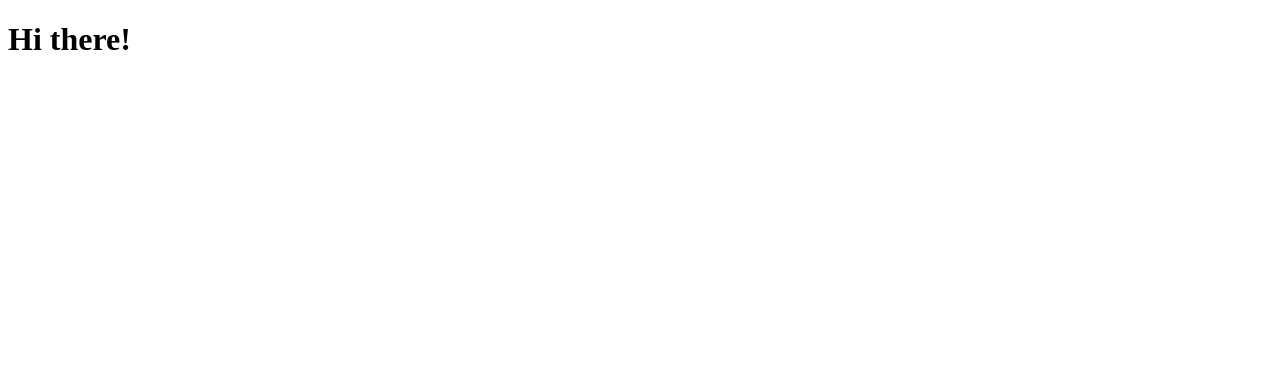
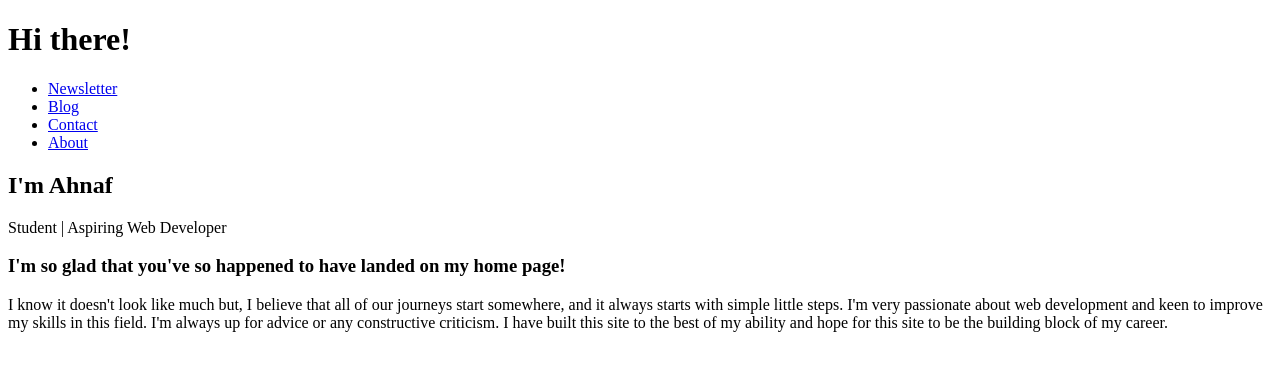
Before and after one commit to ahnaf95/Portfolio, a plain HTML site: page index.html in a window 1280 px wide. Drawn offline with Linux system fonts and the light colour scheme.

Commit message:
Added HTML in 'Body'
Added semantic tags, header and main tags, headings for site and main paragraph introdutory.

```diff
--- a/index.html
+++ b/index.html
@@ -9,6 +9,34 @@
     <title>Ahnaf's Website</title>
 </head>
 <body>
-    <h1>Hi there!</h1>
+    <header>
+
+        <h1>Hi there!</h1>
+            <nav>
+                <ul>
+                    <li><a href="newsletter.html">Newsletter</a></li>
+                    <li><a href="blog.html">Blog</a></li>
+                    <li><a href="contact.html">Contact</a></li>
+                    <li><a href="about.html">About</a></li>
+                </ul>
+            </nav>
+
+    </header>
+
+    <main>
+        <section>
+            <h2>I'm Ahnaf</h2>
+                <p>Student | Aspiring Web Developer</p>
+
+                <h3>I'm so glad that you've so happened to have landed on my home page!</h3>
+                    <p>I know it doesn't look like much but, I believe that all of our journeys start somewhere, and it always starts with simple little steps. I'm very passionate about web development and keen to improve my skills in this field. I'm always up for advice or any constructive criticism. I have built this site to the best of my ability and hope for this site to be the building block of my career.</p>
+
+        </section>
+    </main>
+
+    <footer>
+
+    </footer>
+
 </body>
 </html>
```
